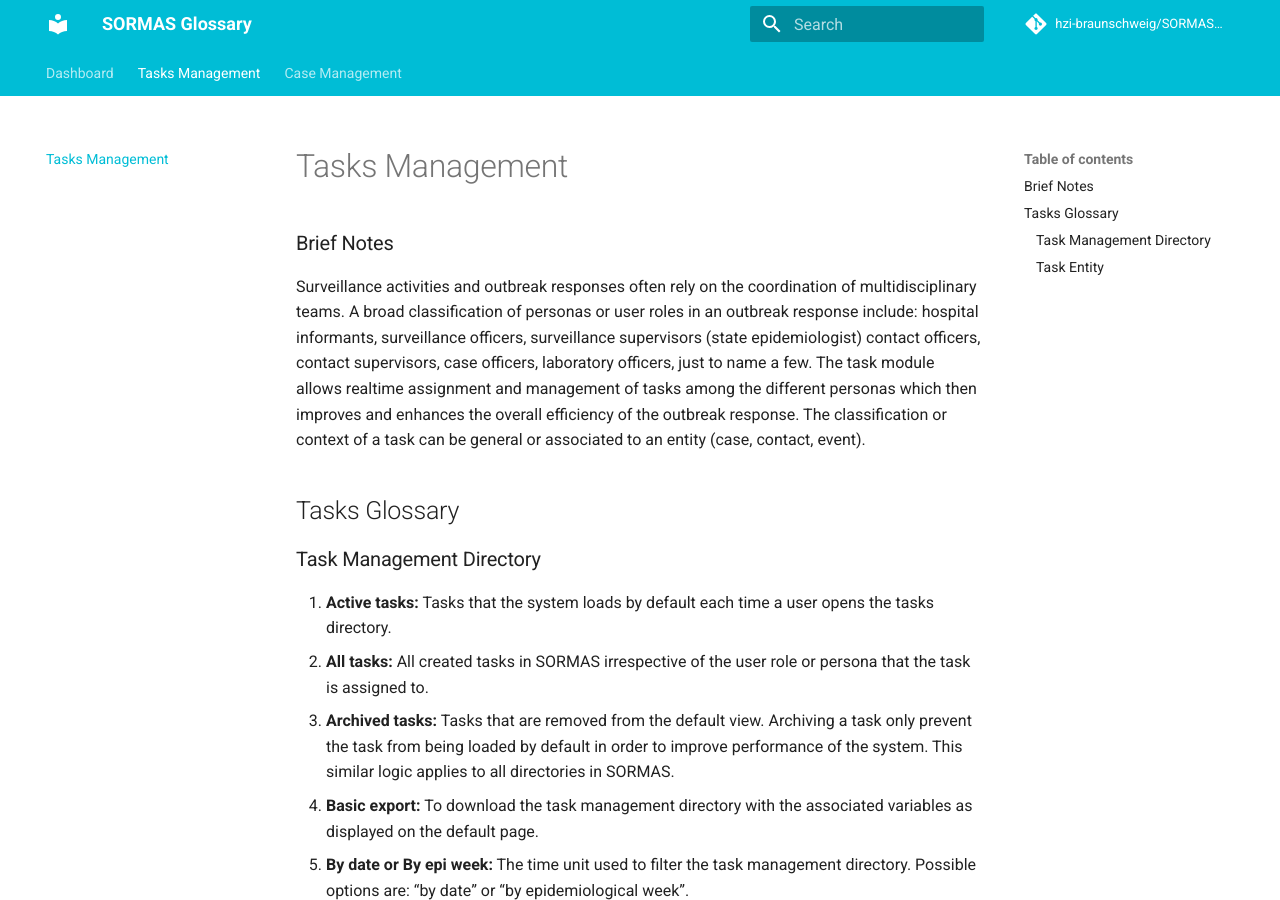
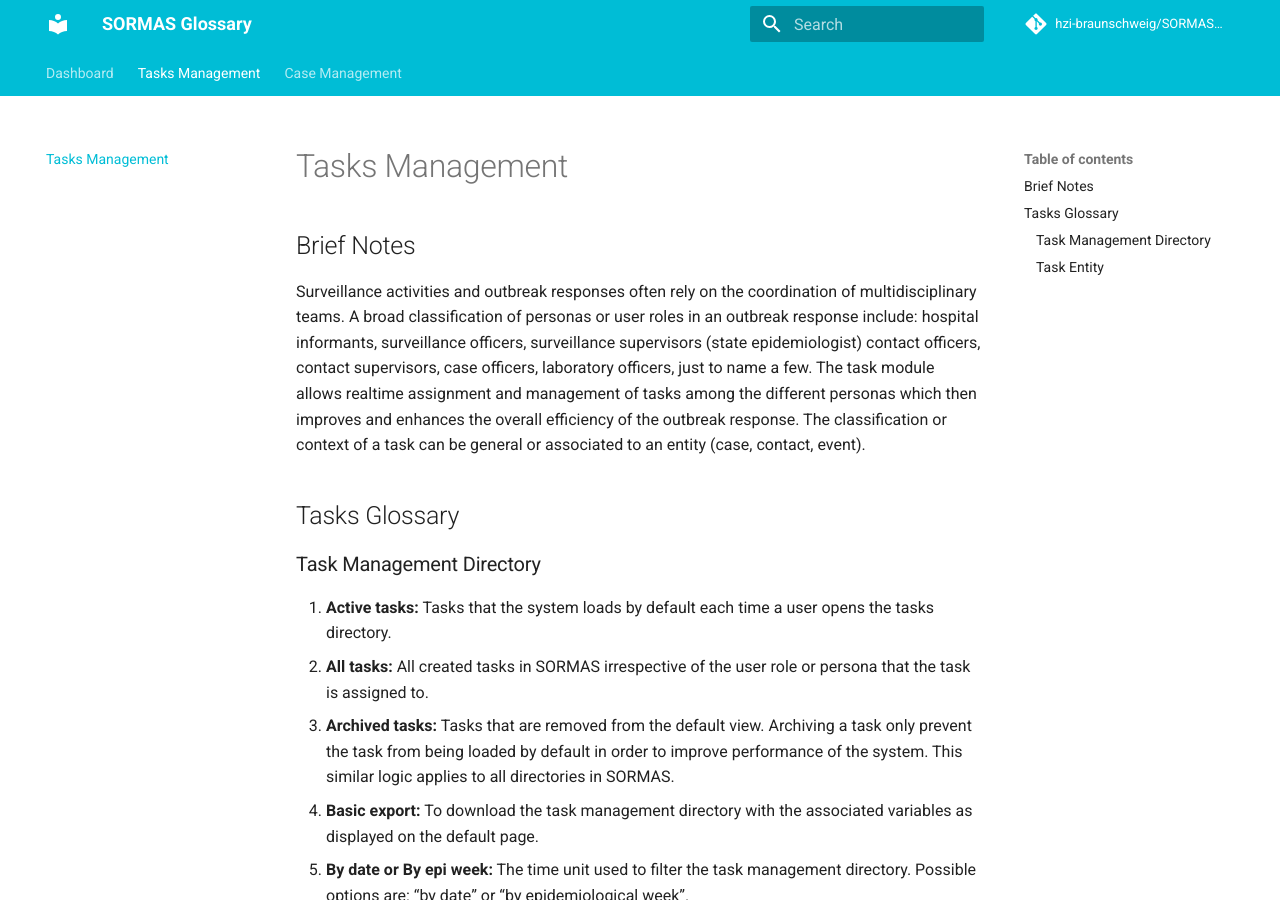
Before and after one commit to SORMAS-Foundation/SORMAS-Glossary, an MkDocs documentation site: the page built from docs/TASKS_MANAGEMENT_DIRECTORY_Ordered.md, in a window 1280 px wide and 900 px high. Built offline with MkDocs 1.6.1 and Material for MkDocs 9.7.7, drawn with Linux system fonts in a browser that asks for light colours; comment, search, counter and statistics services are not loaded.

```diff
--- a/docs/TASKS_MANAGEMENT_DIRECTORY_Ordered.md
+++ b/docs/TASKS_MANAGEMENT_DIRECTORY_Ordered.md
@@ -1,4 +1,4 @@
-### Brief Notes
+## Brief Notes
 
 Surveillance activities and outbreak responses often rely on the coordination of multidisciplinary teams. A broad classification of personas or user roles in an outbreak response include: hospital informants, surveillance officers, surveillance supervisors (state epidemiologist) contact officers, contact supervisors, case officers, laboratory officers, just to name a few. The task module allows realtime assignment and management of tasks among the different personas which then improves and enhances the overall efficiency of the outbreak response. The classification or context of a task can be general or associated to an entity (case, contact, event).
 
```
